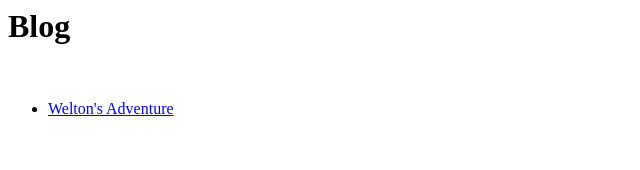
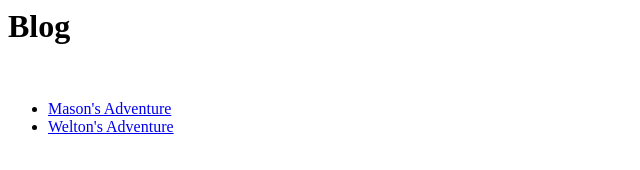
Before and after one commit to WeltonKing/Blog, a plain HTML site: page index.html in a window 1280 px wide. Shown: the whole page, without its empty margins (0-640 px from the left). Drawn offline with Linux system fonts and the light colour scheme.

Commit message:
Creation complete

```diff
--- a/index.html
+++ b/index.html
@@ -1,2 +1,3 @@
-<h1>Blog</h1><br><ul><li><a href="generated_posts/welton_adventure.html">Welton's Adventure
+<h1>Blog</h1><br><ul><li><a href="generated_posts/mason_adventure.html">Mason's Adventure
+</a</li><li><a href="generated_posts/welton_adventure.html">Welton's Adventure
 </a</li></ul>
```
Also changed, not shown: generated_posts/mason_adventure.html (added, +2 -0 lines).
